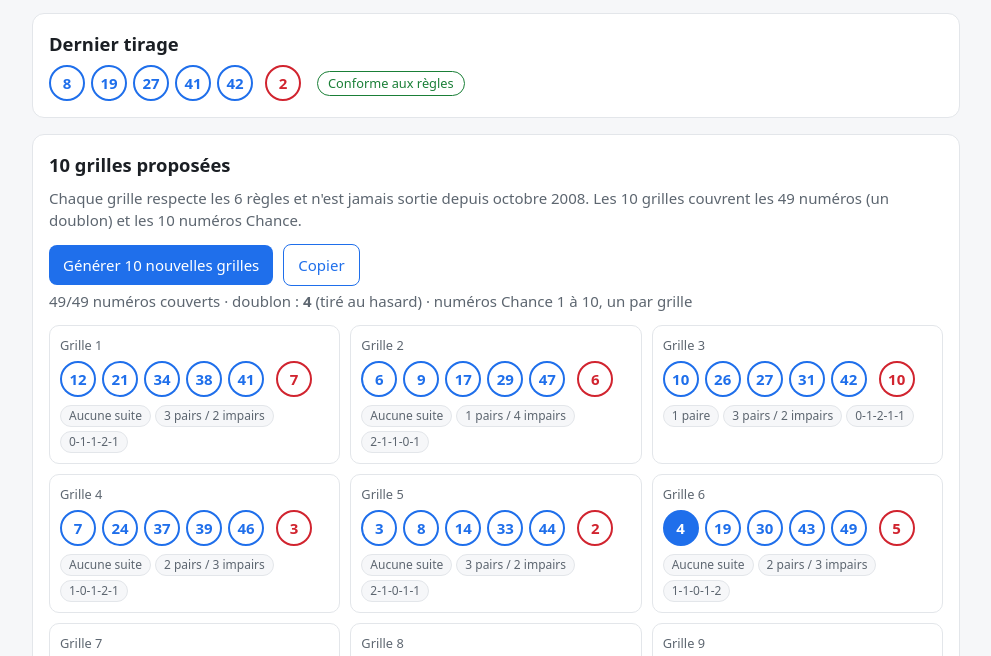
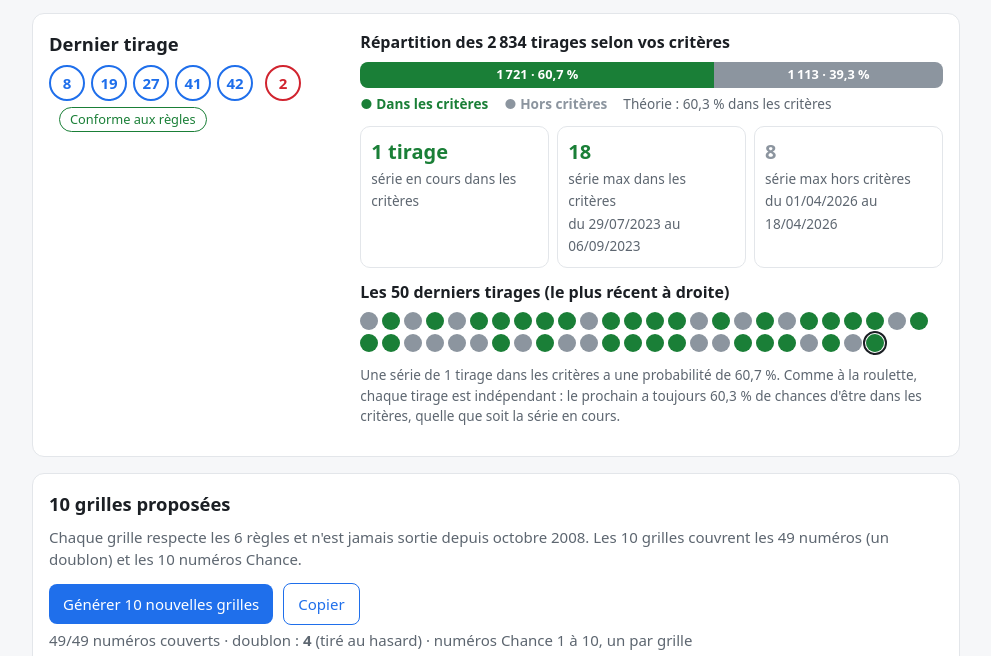
Before and after one commit to Djice21-dev/loto-fdj, a plain HTML site: page docs/index.html in a window 1280 px wide. Shown: the part 118-774 px from the top of the page, without its empty margins (144-1135 px from the left). Drawn offline with Linux system fonts and the light colour scheme.

Commit message:
Dernier tirage : répartition dans / hors critères, série en cours et séries max
Co-Authored-By: Claude Opus 5.5 <noreply@anthropic.com>
Claude-Session: https://claude.ai/code/session_015muT2e2vUwc8Y93ntCtpx8

```diff
--- a/docs/app.js
+++ b/docs/app.js
@@ -86,6 +86,50 @@ function afficherStats() {
 
 }
 
+// Séries « dans / hors critères » : comme les couleurs à la roulette.
+// Critères = les 6 règles (sans l'historique, qui exclurait chaque tirage de lui-même).
+function afficherSeries() {
+  if (!DRAWS.length) return;
+  const vide = new Set();
+  const res = DRAWS.map(d => violations(d.boules, vide) === 0);
+  const n = res.length, nIn = res.filter(Boolean).length, nOut = n - nIn;
+  // série en cours
+  const cur = res[n - 1];
+  let len = 0;
+  while (len < n && res[n - 1 - len] === cur) len++;
+  // séries max (avec dates de fin)
+  const best = { true: { len: 0, fin: -1 }, false: { len: 0, fin: -1 } };
+  let k = 0;
+  res.forEach((r, i) => {
+    k = i > 0 && res[i - 1] === r ? k + 1 : 1;
+    if (k >= best[r].len) best[r] = { len: k, fin: i };
+  });
+  const fmtD = i => new Date(DRAWS[i].date).toLocaleDateString('fr-FR');
+  const periode = b => b.len ? `du ${fmtD(b.fin - b.len + 1)} au ${fmtD(b.fin)}` : '';
+  const pIn = nIn / n;
+  const lib = r => (r ? 'dans les critères' : 'hors critères');
+  const derniers = DRAWS.slice(-50).map((d, j, a) => {
+    const r = res[n - a.length + j];
+    return `<span class="pion ${r ? 'in' : 'out'}${j === a.length - 1 ? ' last' : ''}" title="${new Date(d.date).toLocaleDateString('fr-FR')} : ${d.boules.join('-')} (${lib(r)})"></span>`;
+  }).join('');
+  const pSerie = Math.pow(cur ? pIn : 1 - pIn, len);
+  $('#series').innerHTML = `
+    <h3>Répartition des ${fmtInt(n)} tirages selon vos critères</h3>
+    <div class="repart">
+      <div class="in" style="width:${pIn * 100}%">${fmtInt(nIn)} · ${fmtPct(pIn)}</div>
+      <div class="out" style="width:${(1 - pIn) * 100}%">${fmtInt(nOut)} · ${fmtPct(1 - pIn)}</div>
+    </div>
+    <div class="legende"><span><b style="color:var(--ok)">● Dans les critères</b></span><span><b style="color:var(--ko)">● Hors critères</b></span><span>Théorie : ${fmtPct(STATS ? STATS.couverture.attendue : pIn)} dans les critères</span></div>
+    <div class="serie-kpis">
+      <div class="kpi ${cur ? 'in' : 'out'}"><b>${len} tirage${len > 1 ? 's' : ''}</b><span>série en cours ${lib(cur)}</span></div>
+      <div class="kpi in"><b>${best.true.len}</b><span>série max dans les critères<br>${periode(best.true)}</span></div>
+      <div class="kpi out"><b>${best.false.len}</b><span>série max hors critères<br>${periode(best.false)}</span></div>
+    </div>
+    <h3>Les 50 derniers tirages (le plus récent à droite)</h3>
+    <div class="pions">${derniers}</div>
+    <p class="test">Une série de ${len} tirage${len > 1 ? 's' : ''} ${lib(cur)} a une probabilité de ${fmtPct(pSerie)}. Comme à la roulette, chaque tirage est indépendant : le prochain a toujours ${fmtPct(STATS ? STATS.couverture.attendue : pIn)} de chances d'être dans les critères, quelle que soit la série en cours.</p>`;
+}
+
 async function init() {
   try {
     const [stats, draws] = await Promise.all([
@@ -95,6 +139,7 @@ async function init() {
     STATS = stats; DRAWS = draws;
     HISTO = new Set(draws.map(d => cle(d.boules)));
     afficherStats();
+    afficherSeries();
   } catch (e) {
     $('#etat').textContent = 'Historique indisponible : les grilles sont générées sans exclusion des combinaisons déjà sorties.';
   }
--- a/docs/index.html
+++ b/docs/index.html
@@ -14,8 +14,13 @@
 
   <main>
     <section>
-      <h2>Dernier tirage</h2>
-      <div id="dernier" class="boules"></div>
+      <div class="dernier-wrap">
+        <div>
+          <h2>Dernier tirage</h2>
+          <div id="dernier" class="boules"></div>
+        </div>
+        <div id="series" class="series"></div>
+      </div>
     </section>
 
     <section>
--- a/docs/style.css
+++ b/docs/style.css
@@ -62,3 +62,19 @@ td.col-r, th.col-r { text-align: center; }
   .test { font-size: .78rem; }
   summary { font-size: .9rem; }
 }
+
+/* Dernier tirage + séries (dans / hors critères) */
+.dernier-wrap { display: grid; grid-template-columns: minmax(260px, 1fr) 2fr; gap: 20px; align-items: start; }
+@media (max-width: 760px) { .dernier-wrap { grid-template-columns: 1fr; } }
+.series h3 { margin: 0 0 8px; font-size: 1rem; }
+.repart { display: flex; height: 26px; border-radius: 8px; overflow: hidden; font-size: .8rem; font-weight: 600; color: #fff; }
+.repart div { display: flex; align-items: center; justify-content: center; white-space: nowrap; }
+.repart .in, .pion.in { background: var(--ok); }
+.repart .out, .pion.out { background: var(--ko); }
+.legende { display: flex; gap: 16px; flex-wrap: wrap; font-size: .85rem; color: var(--sub); margin: 6px 0 12px; }
+.serie-kpis { display: grid; grid-template-columns: repeat(auto-fit, minmax(150px, 1fr)); gap: 8px; margin-bottom: 12px; }
+.serie-kpis .kpi b { font-size: 1.25rem; }
+.serie-kpis .kpi.in b { color: var(--ok); } .serie-kpis .kpi.out b { color: var(--ko); }
+.pions { display: flex; flex-wrap: wrap; gap: 4px; }
+.pion { width: 18px; height: 18px; border-radius: 50%; }
+.pion.last { outline: 2px solid var(--txt); outline-offset: 1px; }
```
